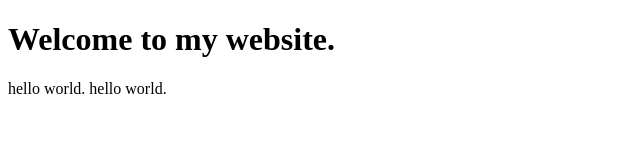
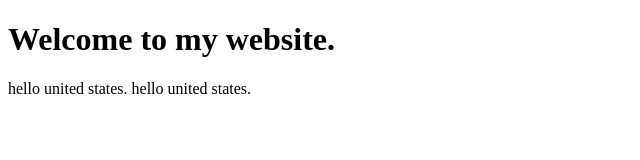
Before and after one commit to JAMesserman/RepoTest, a plain HTML site: page index.html in a window 1280 px wide. Shown: the whole page, without its empty margins (0-640 px from the left). Drawn offline with Linux system fonts and the light colour scheme.

Commit message:
made hello world more specific in p1

```diff
--- a/index.html
+++ b/index.html
@@ -6,7 +6,7 @@
 </head>
 <body>
 <h1>Welcome to my website.</h1>
-<p>hello world. hello world.</p>
+<p>hello united states. hello united states.</p>
 
 </body>
 </html>
```
